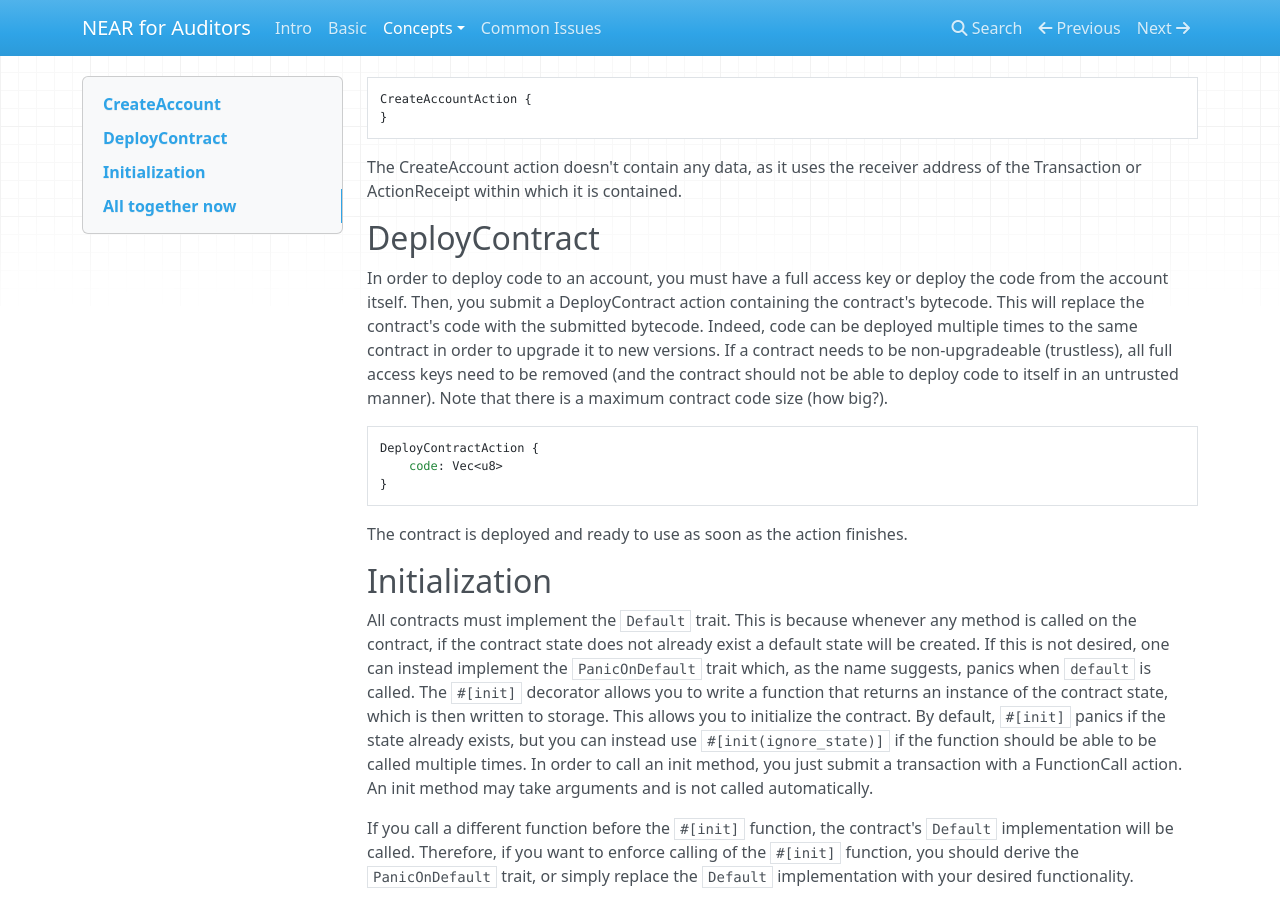
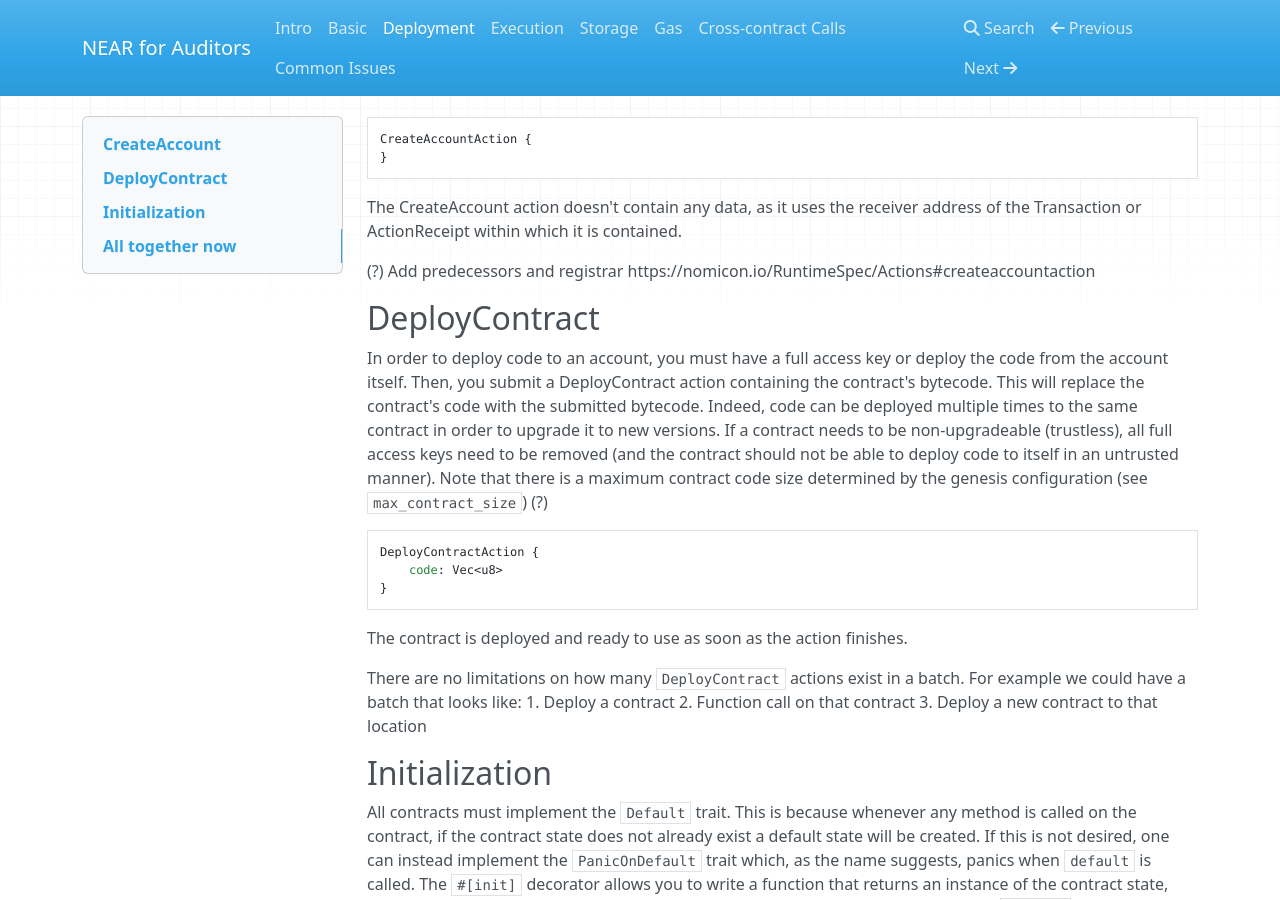
Before and after one commit to ChainSecurity/near-for-auditors, an MkDocs documentation site: the page built from docs/deployment.md, in a window 1280 px wide and 900 px high, scrolled down 237 px. Built offline with MkDocs 1.6.1, drawn with Linux system fonts in a browser that asks for light colours; nearby versions of some CDN libraries.

Commit message:
Update doc

```diff
--- a/docs/deployment.md
+++ b/docs/deployment.md
@@ -10,14 +10,21 @@
 
 The CreateAccount action doesn't contain any data, as it uses the receiver address of the Transaction or ActionReceipt within which it is contained.
 
+(?) Add predecessors and registrar https://nomicon.io/RuntimeSpec/Actions#createaccountaction
+
 ## DeployContract
-In order to deploy code to an account, you must have a full access key or deploy the code from the account itself. Then, you submit a DeployContract action containing the contract's bytecode. This will replace the contract's code with the submitted bytecode. Indeed, code can be deployed multiple times to the same contract in order to upgrade it to new versions. If a contract needs to be non-upgradeable (trustless), all full access keys need to be removed (and the contract should not be able to deploy code to itself in an untrusted manner). Note that there is a maximum contract code size (how big?).
+In order to deploy code to an account, you must have a full access key or deploy the code from the account itself. Then, you submit a DeployContract action containing the contract's bytecode. This will replace the contract's code with the submitted bytecode. Indeed, code can be deployed multiple times to the same contract in order to upgrade it to new versions. If a contract needs to be non-upgradeable (trustless), all full access keys need to be removed (and the contract should not be able to deploy code to itself in an untrusted manner). Note that there is a maximum contract code size determined by the genesis configuration (see ``max_contract_size``) (?)
 
     DeployContractAction {
         code: Vec<u8>
     }
 
 The contract is deployed and ready to use as soon as the action finishes.
+
+There are no limitations on how many ``DeployContract`` actions exist in a batch. For example we could have a batch that looks like:
+    1. Deploy a contract
+    2. Function call on that contract
+    3. Deploy a new contract to that location
 
 ## Initialization
 All contracts must implement the ``Default`` trait. This is because whenever any method is called on the contract, if the contract state does not already exist a default state will be created. If this is not desired, one can instead implement the ``PanicOnDefault`` trait which, as the name suggests, panics when ``default`` is called.
--- a/mkdocs.yml
+++ b/mkdocs.yml
@@ -2,9 +2,9 @@
 nav:
   - Intro: index.md
   - Basic: basics.md
-  - Concepts:
-    - Deployment: deployment.md
-    - Execution: execution.md
-    - Storage: storage.md
-    - Cross-contract Calls: cross-contract-calls.md
+  - Deployment: deployment.md
+  - Execution: execution.md
+  - Storage: storage.md
+  - Gas: gas.md
+  - Cross-contract Calls: cross-contract-calls.md
   - Common Issues: issues.md
```
Also changed, not shown: docs/basics.md (+3 -2 lines), docs/execution.md (+1 -1 lines), docs/storage.md (+2 -2 lines), 4 other files.
